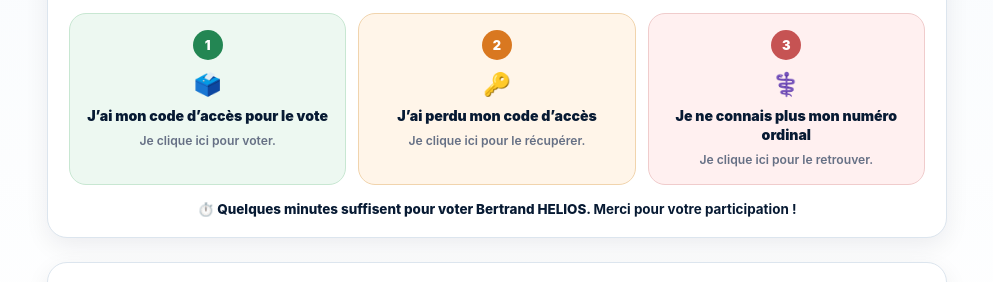
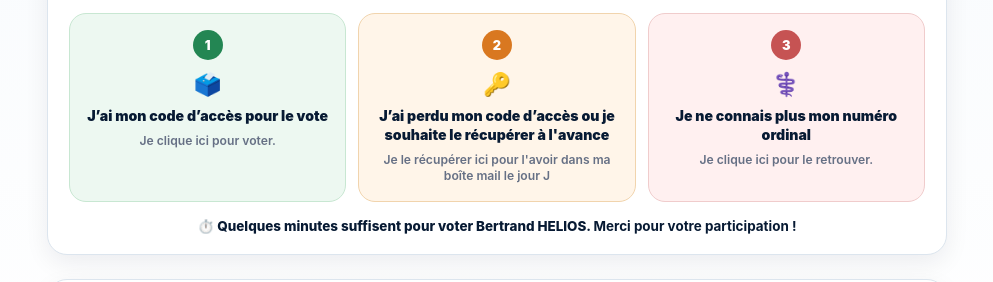
Before and after one commit to bertrandhelios/-bertrandhelios.github.io, a plain HTML site: page index.html in a window 1280 px wide. Shown: the part 443-725 px from the top of the page, without its empty margins (143-1136 px from the left). Drawn offline with Linux system fonts and the light colour scheme.

Commit message:
Update access code recovery text in index.html

```diff
--- a/index.html
+++ b/index.html
@@ -658,11 +658,11 @@
           <span class="step-icon">🔑</span>
 
           <span class="step-title">
-            J’ai perdu mon code d’accès
+            J’ai perdu mon code d’accès ou je souhaite le récupérer à l'avance
           </span>
 
           <span class="step-description">
-            Je clique ici pour le récupérer.
+            Je le récupérer ici pour l'avoir dans ma boîte mail le jour J
           </span>
         </a>
 
```
